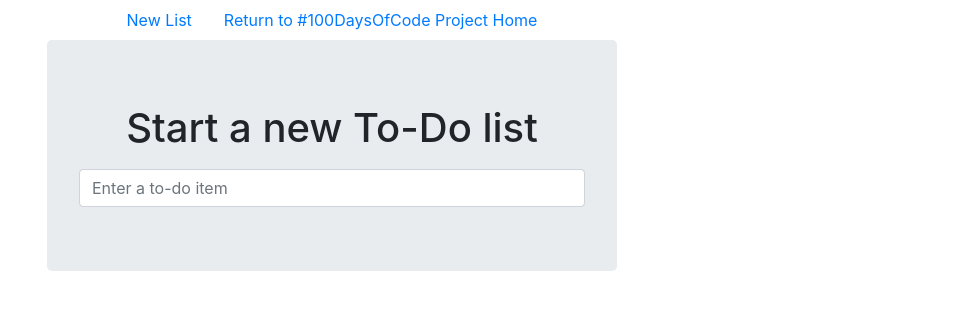
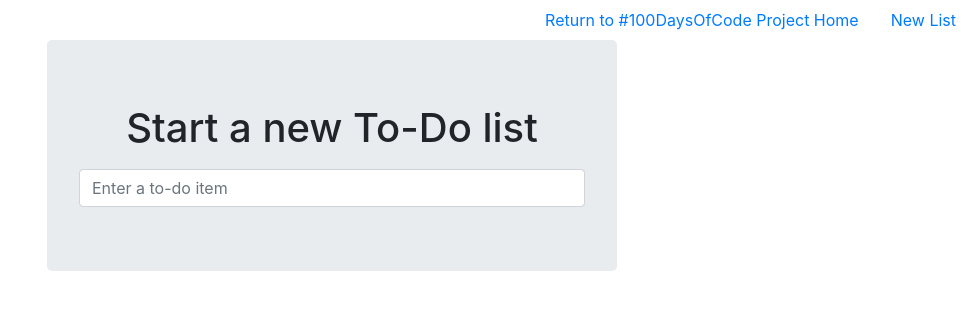
Before and after one commit to mUtterberg/testing-goat, a Django app: page / in a window 1280 px wide. Shown: the top 310 px of the page, without its empty margins (308-1280 px from the left). Run offline with Django 3.2, Linux system fonts and the light colour scheme; some libraries are stand-ins or nearby versions.

Commit message:
Change nav to justify-content-end

```diff
--- a/lists/templates/base.html
+++ b/lists/templates/base.html
@@ -10,12 +10,12 @@
         <link href="/static/base.css" rel="stylesheet">
     </head>
     <body>
-        <ul class="nav justify-content-center">
+        <ul class="nav justify-content-end">
+            <li class="nav-item">
+                <a class="nav-link" href="https://mutterberg.github.io">Return to #100DaysOfCode Project Home</a>
+            </li>
             <li class="nav-item">
                 <a class="nav-link active" href="http://wwww.crookedby.design">New List</a>
-            </li>
-            <li class="nav-item">
-                <a class="nav-link" href="https://mutterberg.github.io">Return to #100DaysOfCode Project Home</a>
             </li>
         </ul>
         <div class="container">
```
